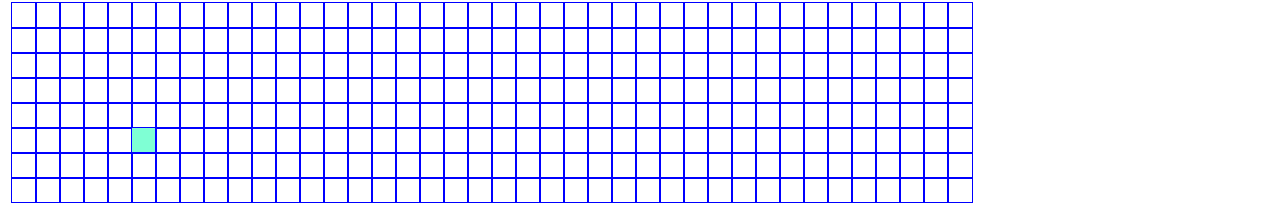
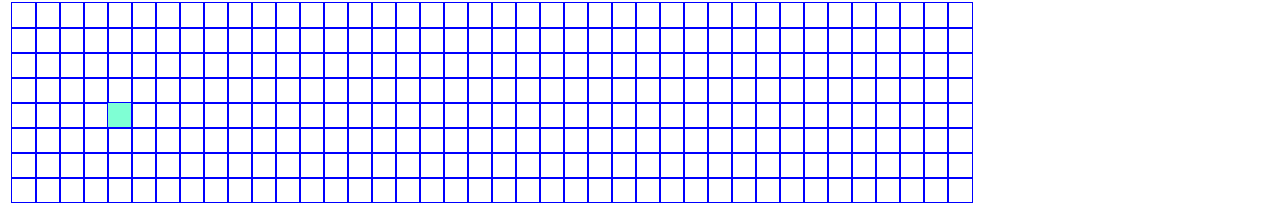
Before and after one commit to KennWg/pathfinder, a React (Create React App) app: page / in a window 1280 px wide. Shown: the part 209-412 px from the top of the page. Built offline with nearby package versions, Linux system fonts and the light colour scheme.

Commit message:
rewrote start and end row/col to use state

```diff
--- a/src/components/GridNode/index.js
+++ b/src/components/GridNode/index.js
@@ -3,7 +3,7 @@ import React from "react";
 function GridNode(props) {
     const {row, col, isStart, isFinish, isWall, onMouseDown} = props;
 
-    let specialClass;
+    let specialClass = '';
     if(isStart) specialClass = 'isStart';
     if(isFinish) specialClass = 'isFinish';
     if(isWall) specialClass = 'isWall';
--- a/src/components/PathfinderMain/index.js
+++ b/src/components/PathfinderMain/index.js
@@ -34,16 +34,20 @@ function PathfinderMain() {
     }
 
     //Set initial start and end nodes
-    let startRow = 5;
-    let startCol = 5;
-    let finishRow = 15;
-    let finishCol = 35;
+    const [startRow, setStartRow] = useState(4);
+    const [startCol, setStartCol] = useState(4);
+    const [finishRow, setFinishRow] = useState(15);
+    const [finishCol, setFinishCol] = useState(35);
 
     //Make new grid on page load
     useEffect(() => {
         makeGrid();
     }, []);
 
+    //Updates when start/finish rows/cols changed
+    useEffect(() => {
+        makeGrid();
+    }, [startRow, startCol, finishRow, finishCol]);
 
     //Function to make a node object
     const makeNode = (row, col) => {
@@ -71,12 +75,10 @@ function PathfinderMain() {
 
     //Reset grid function
     const resetGrid = () => {
-        startRow = 5;
-        startCol = 5;
-        finishRow = 15;
-        finishCol = 35;
-
-        makeGrid();
+        setStartRow(4);
+        setStartCol(4);
+        setFinishRow(15);
+        setFinishCol(35);
     }
 
     //Click handler for grid
@@ -88,12 +90,14 @@ function PathfinderMain() {
 
     //Change start function
     const changeStart = (row, col) => {
-        console.log('Handling start change')
+        setStartRow(row);
+        setStartCol(col);
     }
 
     //Change end function
     const changeFinish = (row, col) => {
-        console.log('Handling finish change')
+        setFinishRow(row);
+        setFinishCol(col);
     }
 
     //Toggle wall function
```
